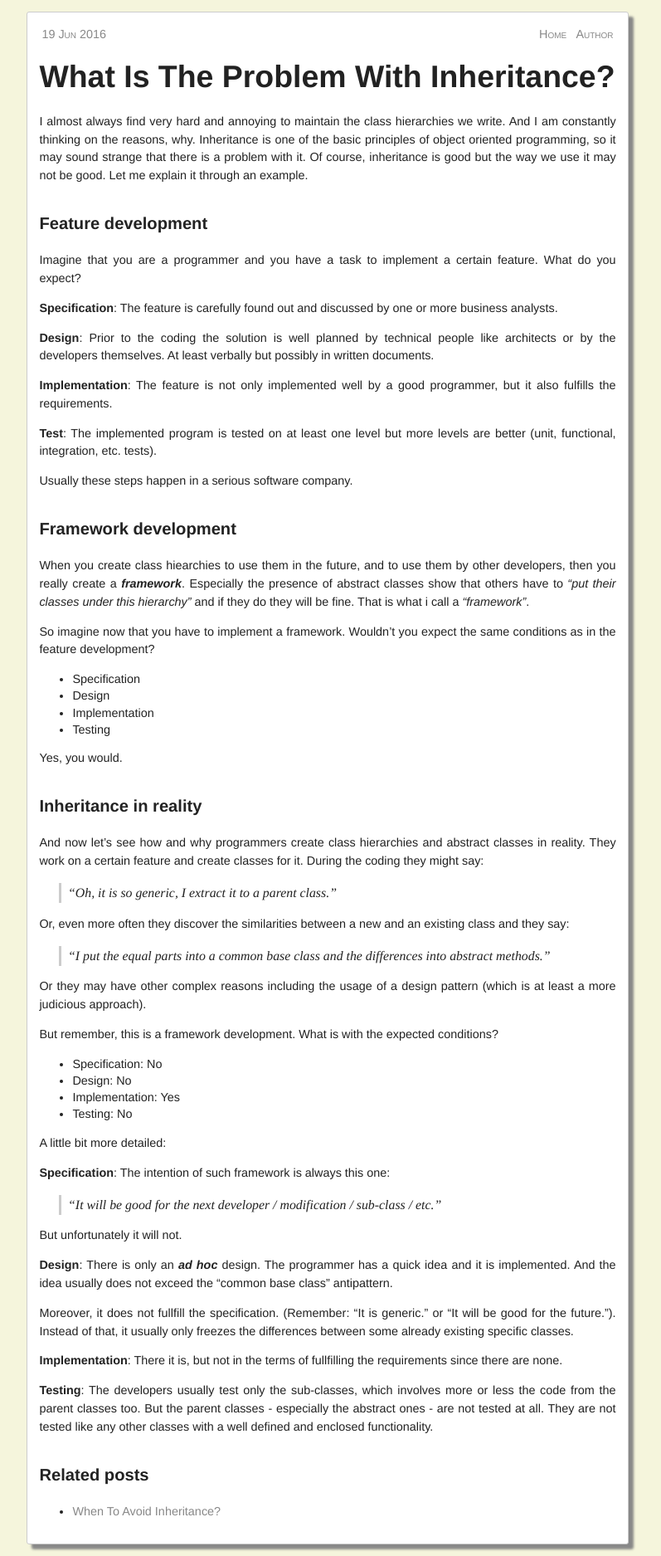
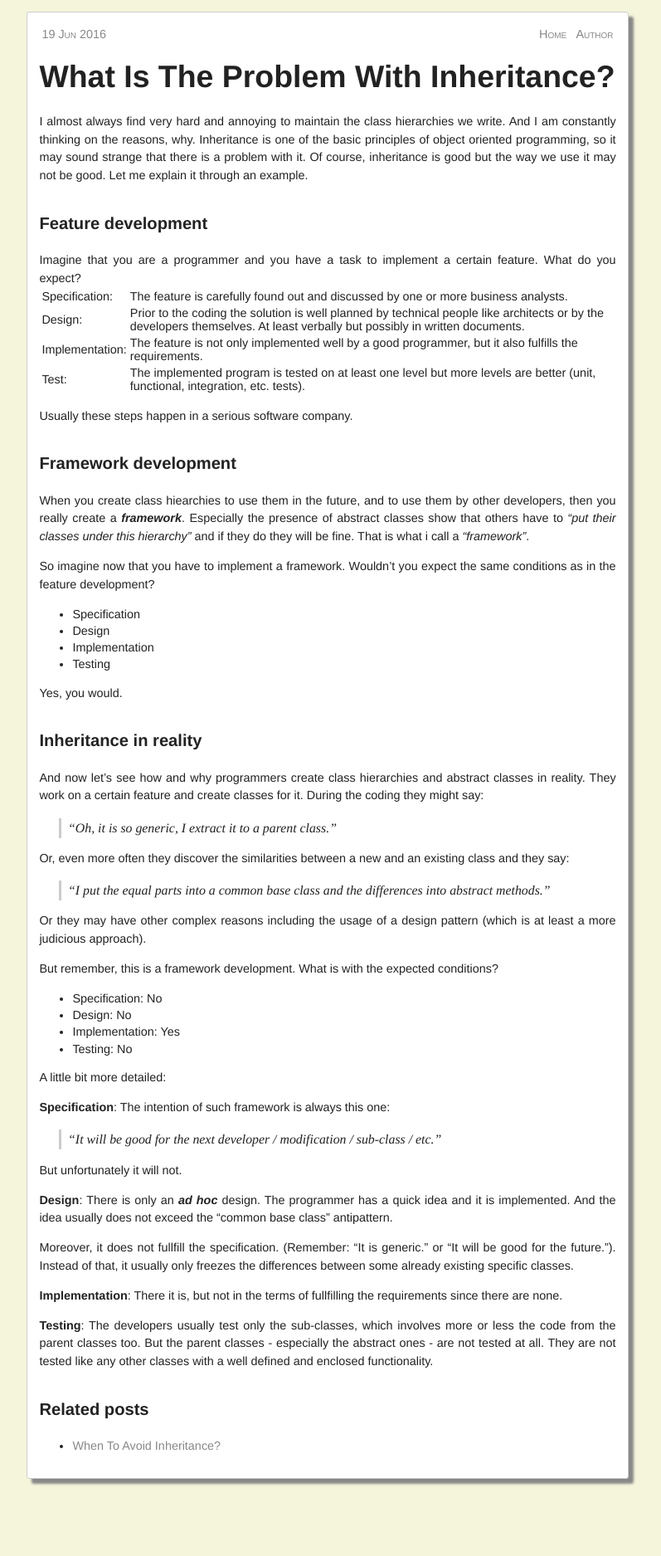
Before and after one commit to woj-tek/petozoltan.github.io, a Jekyll site: the page built from _posts/2016-06-19-what-is-the-problem-with-inheritance.md, in a window 1280 px wide. Shown: the whole page at 83% size, without its empty margins (245-1042 px from the left). Built offline with Jekyll 4.4.1, drawn with Linux system fonts in a browser that asks for light colours; after the commit the page ends 1796 px from its top, so only the background shows below that.

Commit message:
Try to use table

```diff
--- a/_posts/2016-06-19-what-is-the-problem-with-inheritance.md
+++ b/_posts/2016-06-19-what-is-the-problem-with-inheritance.md
@@ -9,13 +9,10 @@ I almost always find very hard and annoying to maintain the class hierarchies we
 
 Imagine that you are a programmer and you have a task to implement a certain feature. What do you expect?
 
-**Specification**: The feature is carefully found out and discussed by one or more business analysts.
-
-**Design**: Prior to the coding the solution is well planned by technical people like architects or by the developers themselves. At least verbally but possibly in written documents.
-
-**Implementation**: The feature is not only implemented well by a good programmer, but it also fulfills the requirements.
-
-**Test**: The implemented program is tested on at least one level but more levels are better (unit, functional, integration, etc. tests).
+| Specification: | The feature is carefully found out and discussed by one or more business analysts. |
+| Design: | Prior to the coding the solution is well planned by technical people like architects or by the developers themselves. At least verbally but possibly in written documents. |
+| Implementation: | The feature is not only implemented well by a good programmer, but it also fulfills the requirements. |
+| Test: | The implemented program is tested on at least one level but more levels are better (unit, functional, integration, etc. tests). |
 
 Usually these steps happen in a serious software company.
 
```
